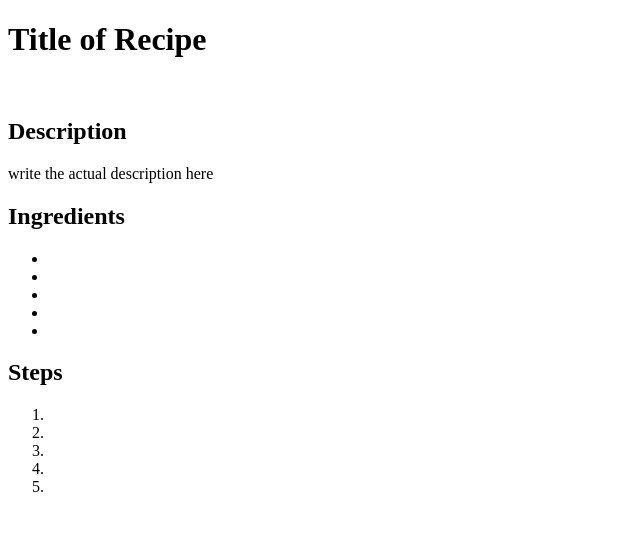
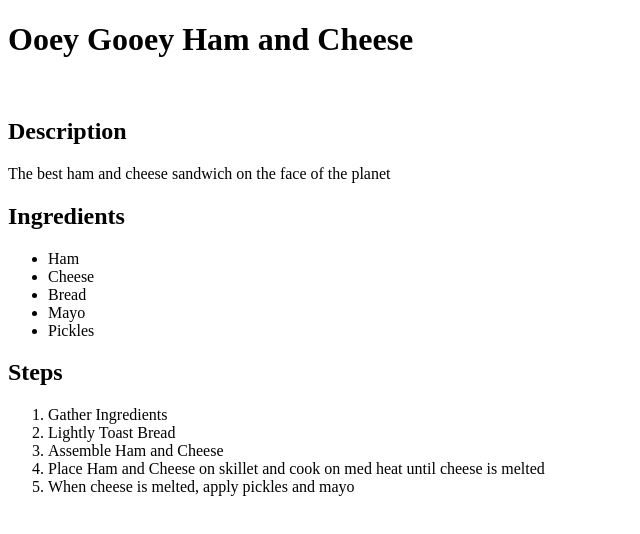
Before and after one commit to thecarneyasada/odin-recipes, a plain HTML site: page recipes/ham_and_cheese.html in a window 1280 px wide. Shown: the whole page, without its empty margins (0-640 px from the left). Drawn offline with Linux system fonts and the light colour scheme.

Commit message:
Update ham and cheese recipe

```diff
--- a/recipes/ham_and_cheese.html
+++ b/recipes/ham_and_cheese.html
@@ -6,25 +6,25 @@
     <title>Recipe Template</title>
 </head>
 <body>
-    <h1>Title of Recipe</h1>
+    <h1>Ooey Gooey Ham and Cheese</h1>
     <img>
     <h2>Description</h2>
-    <p>write the actual description here</p>
+    <p>The best ham and cheese sandwich on the face of the planet</p>
     <h2>Ingredients</h2>
     <ul>
-        <li></li>
-        <li></li>
-        <li></li>
-        <li></li>
-        <li></li>
+        <li>Ham</li>
+        <li>Cheese</li>
+        <li>Bread</li>
+        <li>Mayo</li>
+        <li>Pickles</li>
     </ul>
     <h2>Steps</h2>
     <ol>
-        <li></li>
-        <li></li>
-        <li></li>
-        <li></li>
-        <li></li>
+        <li>Gather Ingredients</li>
+        <li>Lightly Toast Bread</li>
+        <li>Assemble Ham and Cheese</li>
+        <li>Place Ham and Cheese on skillet and cook on med heat until cheese is melted</li>
+        <li>When cheese is melted, apply pickles and mayo</li>
     </ol>
 </body>
 </html>
```
